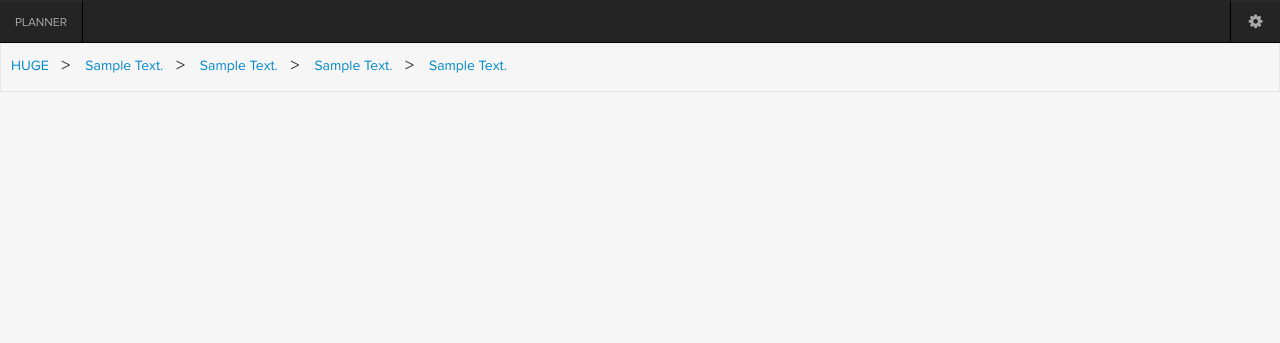
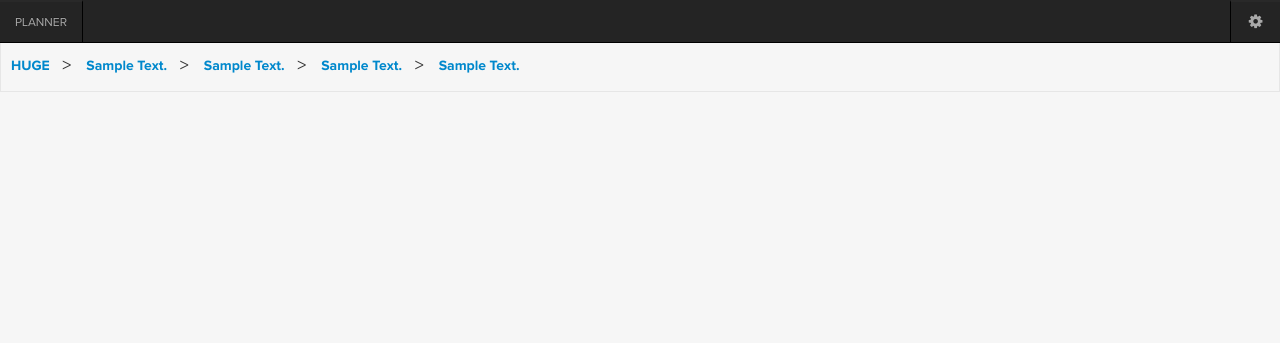
Before and after one commit to atishn/Finance-Planner, a Python web app: template hr/templates/shell.html in a window 1280 px wide. Shown: the top 343 px of the page. Run offline with Jinja, Linux system fonts and the light colour scheme; the template is opened without the code that fills it: most values are stand-ins (such as "Sample title", 1, 10 or a date in 2020).

Commit message:
updated bread crumb font

```diff
--- a/hr/static/css/main.css
+++ b/hr/static/css/main.css
@@ -807,6 +807,7 @@ h5 {
 
 .breadcrumbs a {
     vertical-align: middle;
+    font-family: "proxima-nova-bold";
 }
 
 .breadcrumbs span {
```
